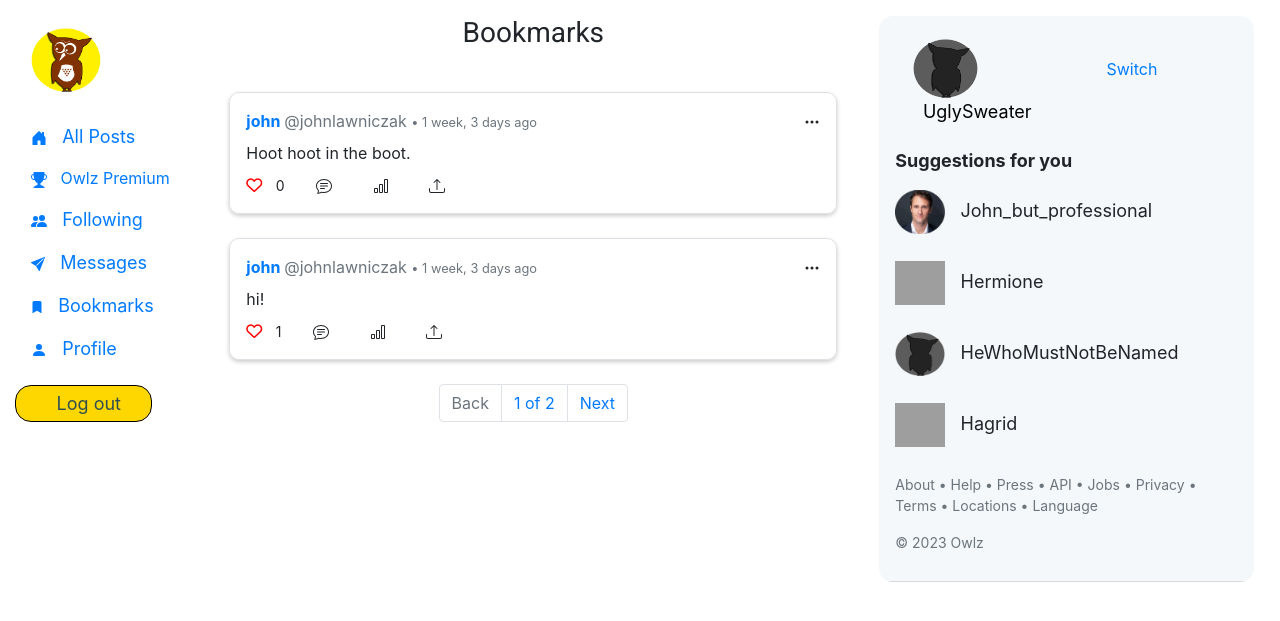
After one commit to the-vegetarian-vampire/Owlz-Network, a Django app: page /display_bookmarks in a window 1280 px wide. The commit adds this page. Shown: the top 621 px of the page. Run offline with Django 3.2, Linux system fonts and the light colour scheme; a user stored in the database is signed in; data comes from the database, SQL or seed files in the repository; both versions use the stored data as it was after the commit; some libraries are stand-ins or nearby versions; grey boxes are pictures that could not be loaded.

Commit message:
Added Bookmarking functionality
User can Bookmark a "Hoot"

```diff
--- a/project4/network/models.py
+++ b/project4/network/models.py
@@ -7,6 +7,7 @@ class User(AbstractUser):
 
 class Post(models.Model):
     author = models.ForeignKey(User, on_delete=models.CASCADE, related_name="posts")
+    bookmarked_by = models.ManyToManyField(User, blank=True, null=True, related_name="bookmarks")
     content = models.CharField(max_length=10000)
     liked_by = models.ManyToManyField(User, blank=True, related_name="likes")
     time = models.DateTimeField(auto_now=True)
@@ -17,9 +18,21 @@ class Post(models.Model):
     def likes(self):
         return self.liked_by.all().count()
 
+    def bookmarks(self):
+        return self.bookmarked_by.all().count()
+
 class Followers(models.Model):
     user = models.ForeignKey(User, on_delete=models.CASCADE, related_name="followers")
     follower = models.ForeignKey(User, on_delete=models.CASCADE, related_name="following")
 
     def __str__(self):
         return f"{self.user} is following {self.follower}"
+
+class Comment(models.Model):
+    post = models.ForeignKey(Post, on_delete=models.CASCADE, blank=True, null=True, related_name="post_comment")
+    comment_author = models.ForeignKey(User, on_delete=models.CASCADE, blank=True, null=True, related_name="comment_author")
+    message = models.CharField(max_length=280)
+    time = models.DateTimeField(auto_now_add=True)
+
+    def __str__(self):
+        return f"{self.comment_author} commented on {self.post}"
--- a/project4/network/static/network/profile.js
+++ b/project4/network/static/network/profile.js
@@ -4,11 +4,7 @@ document.querySelector('#following-view').style.display = 'none';
 
 document.addEventListener('DOMContentLoaded', function () {
 
-
-
-
     display = document.getElementById("demo");
-
     display.addEventListener('click').style.display = 'block'
 
 
--- /dev/null
+++ b/project4/network/templates/network/bookmarks.html
@@ -0,0 +1,40 @@
+{% extends "network/layout.html" %}
+{% load humanize %}
+{% load static %}
+
+{% block body %}
+<h3 class="text-center" style="font-family: 'Roboto', sans-serif; margin-bottom: 1.5em;">Bookmarks</h3>
+
+{% include "network/hoot_posts.html" with posts=bookmarks %}
+{% if bookmarks %}
+{% else %}
+<div class="p-3 mb-4 mx-0 mx-md-3" style="text-align: center;">
+    All quiet on the Hooting front.
+    <p>
+   <!--Owl gif-->
+      <div class="text-align center"> <img src="{% static 'network/images/owl.gif' %}" alt="owlgif" width="40%"></div>
+</div>
+{% endif %}
+
+<!--Pagination-->
+{% if page_posts.paginator.num_pages > 1 %}
+<nav aria-label="Page navigation">
+    <ul class="pagination" style="justify-content: center;">
+      {% if page_posts.has_previous %}
+          <li class="page-item"><a class="page-link" href="?page={{ page_posts.previous_page_number }}">Back</a></li>
+          {% else %}
+          <li class="page-item disabled"><a class="page-link" href="#">Back</a></li>
+      {% endif %}
+      <li class="page-item current-item"><span class="current page-link">
+          {{ page_posts.number }} of {{ page_posts.paginator.num_pages }}
+      </span></li>
+      {% if page_posts.has_next %}
+          <li class="page-item"><a class="page-link" href="?page={{ page_posts.next_page_number }}">Next</a></li>
+      {% else %}
+          <li class="page-item disabled"><a class="page-link" href="#">Next</a></li>
+      {% endif %}
+    </ul>
+</nav>
+{% endif %}
+
+{% endblock %}
--- a/project4/network/templates/network/hoot_posts.html
+++ b/project4/network/templates/network/hoot_posts.html
@@ -24,7 +24,7 @@
                       <h4 class="modal-title">Edit Hoot</h4>
                       <img class="editowl" src="{% static 'network/images/owl.gif' %}" alt="owlgif" width="8%" style="float: right;" data-dismiss="modal">
                     </div>
-                    <!--Modal Pop-up body-->
+                    <!--Modal body-->
                     <div class="modal-body">
                       <textarea rows="4" id="textarea_{{ post.id }}" class="form-control" name="content">{{ post.content }}</textarea>
                     </div>
@@ -37,7 +37,8 @@
               </div>
         {% else %}
 
-<!--Todo--> <!--Dots-->
+          <!--Todo-->
+          <!-- Dots -->
                   <span style="float: right;">
                   <svg xmlns="http://www.w3.org/2000/svg" width="16" height="16" fill="currentColor" class="bi bi-three-dots" viewBox="0 0 16 16">
                       <path d="M3 9.5a1.5 1.5 0 1 1 0-3 1.5 1.5 0 0 1 0 3zm5 0a1.5 1.5 0 1 1 0-3  1.5 1.5 0 0 1 0 3zm5 0a1.5 1.5 0 1 1 0-3 1.5 1.5 0 0 1 0 3z"/>
@@ -63,7 +64,6 @@
             &nbsp; &nbsp; &nbsp;
 
 
-
         <!--Comments-->
             <span><svg xmlns="http://www.w3.org/2000/svg" width="16" height="16" fill="currentColor" class="bi bi-chat-text" viewBox="0 0 16 16">
                 <path d="M2.678 11.894a1 1 0 0 1 .287.801 10.97 10.97 0 0 1-.398 2c1.395-.323 2.247-.697 2.634-.893a1 1 0 0 1 .71-.074A8.06 8.06 0 0 0 8 14c3.996 0 7-2.807 7-6 0-3.192-3.004-6-7-6S1 4.808 1 8c0 1.468.617 2.83 1.678 3.894zm-.493 3.905a21.682 21.682 0 0 1-.713.129c-.2.032-.352-.176-.273-.362a9.68 9.68 0 0 0 .244-.637l.003-.01c.248-.72.45-1.548.524-2.319C.743 11.37 0 9.76 0 8c0-3.866 3.582-7 8-7s8 3.134 8 7-3.582 7-8 7a9.06 9.06 0 0 1-2.347-.306c-.52.263-1.639.742-3.468 1.105z"/>
@@ -83,6 +83,30 @@
                 <path d="M.5 9.9a.5.5 0 0 1 .5.5v2.5a1 1 0 0 0 1 1h12a1 1 0 0 0 1-1v-2.5a.5.5 0 0 1 1 0v2.5a2 2 0 0 1-2 2H2a2 2 0 0 1-2-2v-2.5a.5.5 0 0 1 .5-.5z"/>
                 <path d="M7.646 1.146a.5.5 0 0 1 .708 0l3 3a.5.5 0 0 1-.708.708L8.5 2.707V11.5a.5.5 0 0 1-1 0V2.707L5.354 4.854a.5.5 0 1 1-.708-.708l3-3z"/>
               </svg></span>
+
+                   <!-- Bookmark buttons
+          <span style="float: right;">
+          {% if user.is_authenticated %}
+          <small style="font-size:12px;"> <strong></strong></small>
+          {% if bookmarks %}
+          Remove from bookmarks button
+              <form action="" method="POST" class="d-inline-block" style="float: right;">
+          {% csrf_token %}
+                  <button type="submit" class="btn btn-outline-danger btn-sm"><svg xmlns="http://www.w3.org/2000/svg" width="12" height="12" fill="currentColor" class="bi bi-bookmark-fill" viewBox="0 0 16 16">
+                    <path d="M2 2v13.5a.5.5 0 0 0 .74.439L8 13.069l5.26 2.87A.5.5 0 0 0 14 15.5V2a2 2 0 0 0-2-2H4a2 2 0 0 0-2 2z"/>
+                  </svg></button>
+              </form>
+          {% else %}
+          Add to Bookmarks button
+              <form action="" method="POST" class="d-inline-block" style="float: right;">
+              {% csrf_token %}
+                  <button type="submit" class="btn btn  btn-sm"><svg xmlns="http://www.w3.org/2000/svg" width="12" height="12" fill="currentColor" class="bi bi-bookmark" viewBox="0 0 16 16">
+                    <path d="M2 2a2 2 0 0 1 2-2h8a2 2 0 0 1 2 2v13.5a.5.5 0 0 1-.777.416L8 13.101l-5.223 2.815A.5.5 0 0 1 2 15.5V2zm2-1a1 1 0 0 0-1 1v12.566l4.723-2.482a.5.5 0 0 1 .554 0L13 14.566V2a1 1 0 0 0-1-1H4z"/>
+                  </svg></button>
+          {% endif %}
+              </form>
+          {% endif %}
+        -->
         </div>
     </div>
 
@@ -95,5 +119,5 @@
     </div>
 
 <!--Javascript link-->
-  <script src="{% static 'network/posts.js' %}"></script>
+  <script src="{% static 'network/index.js' %}"></script>
   {% endfor %}
--- a/project4/network/templates/network/layout.html
+++ b/project4/network/templates/network/layout.html
@@ -54,11 +54,11 @@
                                   </svg> &nbsp; Following</a>
                             </li>
                     <!--TODO'S-->
-                            <li><a class="nav-link" style="font-size: 18px;" href=""><svg xmlns="http://www.w3.org/2000/svg" width="14" height="14" fill="currentColor" class="bi bi-send-fill" viewBox="0 0 16 16">
+                            <li><a class="nav-link" style="font-size: 18px;" href="{% url 'messages' %}"><svg xmlns="http://www.w3.org/2000/svg" width="14" height="14" fill="currentColor" class="bi bi-send-fill" viewBox="0 0 16 16">
                                 <path d="M15.964.686a.5.5 0 0 0-.65-.65L.767 5.855H.766l-.452.18a.5.5 0 0 0-.082.887l.41.26.001.002 4.995 3.178 3.178 4.995.002.002.26.41a.5.5 0 0 0 .886-.083l6-15Zm-1.833 1.89L6.637 10.07l-.215-.338a.5.5 0 0 0-.154-.154l-.338-.215 7.494-7.494 1.178-.471-.47 1.178Z"/>
                               </svg> &nbsp; Messages</a>
                             </li>
-                            <a class="nav-link" style="font-size: 18px;" href=""><svg xmlns="http://www.w3.org/2000/svg" width="12" height="12" fill="currentColor" class="bi bi-bookmark-fill" viewBox="0 0 16 16">
+                            <a class="nav-link" style="font-size: 18px;" href="{% url 'display_bookmarks' %}"><svg xmlns="http://www.w3.org/2000/svg" width="12" height="12" fill="currentColor" class="bi bi-bookmark-fill" viewBox="0 0 16 16">
                                 <path d="M2 2v13.5a.5.5 0 0 0 .74.439L8 13.069l5.26 2.87A.5.5 0 0 0 14 15.5V2a2 2 0 0 0-2-2H4a2 2 0 0 0-2 2z"/>
                               </svg> &nbsp; Bookmarks</a>
                               <!--Profile-->
--- a/project4/network/urls.py
+++ b/project4/network/urls.py
@@ -5,8 +5,13 @@ from . import views
 
 urlpatterns = [
     path("", views.index, name="index"),
+    path("bookmarks/<int:post_id>", views.bookmarks, name="bookmarks"),
+    path("remove_bookmarks/<int:id>", views.remove_bookmarks, name="remove_bookmarks"),
+    path("add_bookmarks/<int:id>", views.add_bookmarks, name="add_bookmarks"),
+    path("display_bookmarks", views.display_bookmarks, name="display_bookmarks"),
     path("edithoot/<int:post_id>", views.edit_hoot, name="edit"),
     path("following", views.following, name="following"),
+    path("messages", views.inbox_messages, name="messages"),
     path("likepost/<int:post_id>", views.like_post, name = "like_post"),
     path("login", views.login_view, name="login"),
     path("logout", views.logout_view, name="logout"),
--- a/project4/network/views.py
+++ b/project4/network/views.py
@@ -11,7 +11,7 @@ from django.urls import reverse
 import json
 import random
 
-from .models import User, Post, Followers
+from .models import User, Post, Followers, Comment
 
 
 def index(request):
@@ -28,7 +28,7 @@ def index(request):
         page_posts = paginator.get_page(page_number)
         return render(request, "network/index.html", {
             "all_posts": all_posts,
-            "page_posts": page_posts
+            "page_posts": page_posts,
         })
 
 def login_view(request):
@@ -174,3 +174,40 @@ def random_user(request, username):
         random_user = {}
         pass
     return render(request, "network/index.html")
+
+def bookmarks(request):
+    if request.method == "GET":
+        bookmarks = Post.objects.all()
+        return render(request, "network/bookmarks.html", {
+            "bookmarks": bookmarks,
+            })
+
+def remove_bookmarks(request, id):
+    data = Post.objects.get(pk=id)
+    user = request.user
+    data.bookmarked_by.remove(user)
+    return HttpResponseRedirect(reverse("display_bookmarks",args=(id, )))
+
+def add_bookmarks(request, id):
+    data = Post.objects.get(pk=id)
+    user = request.user
+    data.bookmarked_by.add(user)
+    return HttpResponseRedirect(reverse("display_bookmarks",args=(id, )))
+
+def display_bookmarks(request):
+    user = request.user
+    bookmarks = user.bookmarks.all()
+    all_posts = Post.objects.all().order_by("-time")
+    paginator = Paginator(all_posts, 10)
+    page_number = request.GET.get('page', 1)
+    page_posts = paginator.get_page(page_number)
+    return render(request, "network/bookmarks.html", {
+        "bookmarks": bookmarks,
+        "all_posts": all_posts,
+        "paginator": paginator,
+        "page_number": page_number,
+        "page_posts": page_posts,
+    })
+
+def inbox_messages(request):
+    return render(request, "network/messages.html")
```
Also changed, not shown: project4/network/admin.py (+6 -2 lines), project4/network/static/network/index.js (+7 -3 lines), project4/network/templates/network/index.html (+6 -1 lines), project4/network/templates/network/messages.html (added, +31 -0 lines), project4/db.sqlite3, project4/network/migrations/0005_post_bookmark_comment.py (added), project4/network/migrations/0006_remove_post_bookmark_post_bookmarked_by.py (added). Lines whose indentation alone changed are shown as unchanged.
